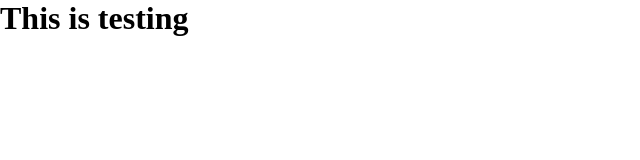
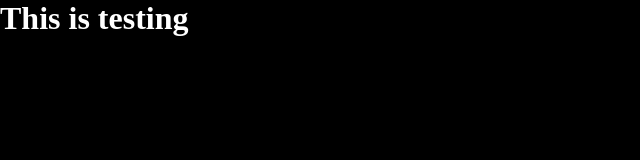
Before and after one commit to Tauji55/Git_Repo_1_Testing, a plain HTML site: page index.html in a window 1280 px wide. Shown: the whole page, without its empty margins (0-640 px from the left). Drawn offline with Linux system fonts and the light colour scheme.

Commit message:
added color to the body and heading

```diff
--- a/index.html
+++ b/index.html
@@ -7,7 +7,7 @@
     <link rel="stylesheet" href="./style.css">
 </head>
 <body>
-    <h1>This is testing</h1>
+    <h1 class="Heading">This is testing</h1>
 
 
     <script src="./script.js"></script>
--- a/style.css
+++ b/style.css
@@ -3,3 +3,10 @@
     padding:0;
     box-sizing: border-box;
 }
+
+body{
+    background-color: black;
+}
+.Heading{
+    color:white;
+}
```
